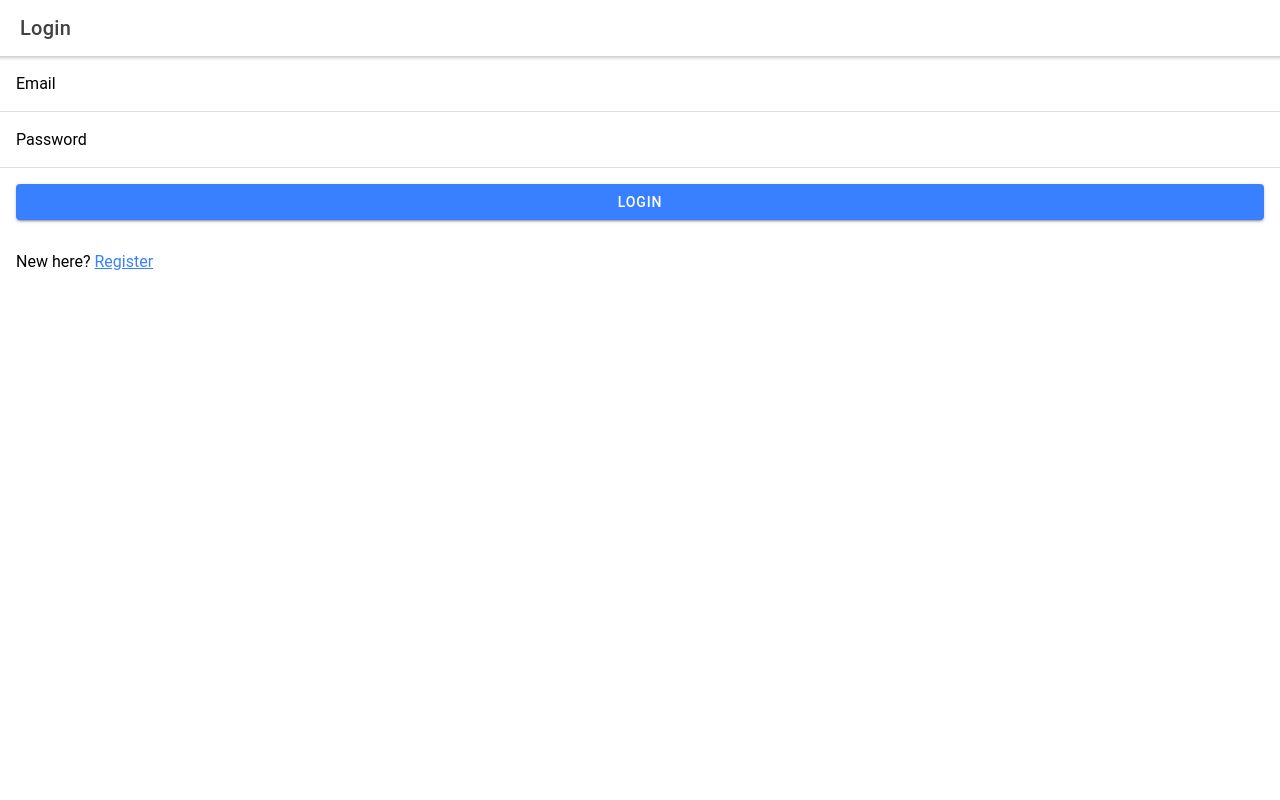
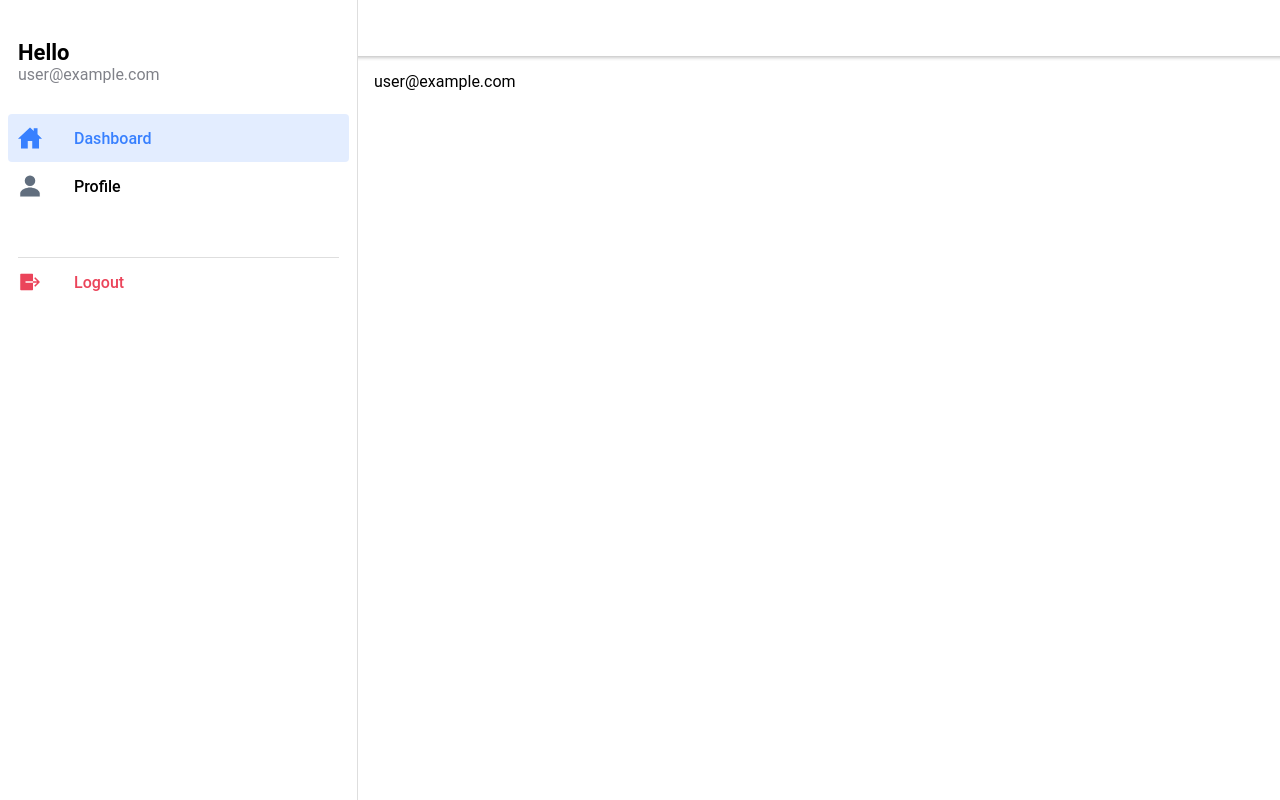
Before and after one commit to nguyenduong2612/kanedu, a React (Create React App) app: page / in a window 1280 px wide. Before the commit this address led to /login. Built offline with nearby package versions, Linux system fonts and the light colour scheme; no server answers; sample sign-in values are in the browser's storage.

Commit message:
add side menu

```diff
--- a/src/App.tsx
+++ b/src/App.tsx
@@ -1,6 +1,6 @@
-import React from 'react';
+import React, { useEffect, useState } from 'react';
 import { Redirect, Route } from 'react-router-dom';
-import { IonApp, IonRouterOutlet } from '@ionic/react';
+import { IonApp, IonRouterOutlet, IonSpinner } from '@ionic/react';
 import { IonReactRouter } from '@ionic/react-router';
 import Home from './pages/Home';
 import Login from './pages/Login';
@@ -24,19 +24,47 @@ import '@ionic/react/css/display.css';
 
 /* Theme variables */
 import './theme/variables.css';
+import { getCurrentUser } from './config/firebaseConfig';
 
-const App: React.FC = () => (
+const App: React.FC = () => {
+  const [busy, setBusy] = useState<boolean>(true)
+  const [user, setUser] = useState<any>(null)
+
+  useEffect(() => {
+    getCurrentUser().then(user => {
+      //console.log(user)
+      if (user) {
+        setUser(user)
+        window.history.replaceState({}, '', '/')
+      } else {
+        window.history.replaceState({}, '', '/login')
+      }
+      setBusy(false)
+    })
+  })
+
+  return (
     <IonApp>
+      {busy ? <IonSpinner /> :
         <IonReactRouter>
           <IonRouterOutlet>
+
             <Route path="/login" component={Login} exact />
             <Route path="/register" component={Register} exact />
-        <Route path="/" component={Home} exact />
+            <Route
+              path='/'
+              render={() => (
+                <Home
+                  {...user}
+                />
+              )}
+              exact
+            />
 
-        <Route exact path="/" render={() => <Redirect to="/login" />} />
           </IonRouterOutlet>
         </IonReactRouter>
+      }
     </IonApp>
-);
+)};
 
 export default App;
--- /dev/null
+++ b/src/components/sidemenu/SideMenu.css
@@ -0,0 +1,109 @@
+ion-menu ion-content {
+  --background: var(--ion-item-background, var(--ion-background-color, #fff));
+}
+
+ion-menu.md ion-content {
+  --padding-start: 8px;
+  --padding-end: 8px;
+  --padding-top: 20px;
+  --padding-bottom: 20px;
+}
+
+ion-menu.md ion-list {
+  padding: 20px 0;
+}
+
+ion-menu.md ion-note {
+  margin-bottom: 30px;
+}
+
+ion-menu.md ion-list-header, ion-menu.md ion-note {
+  padding-left: 10px;
+}
+
+ion-menu.md ion-list#inbox-list ion-list-header {
+  font-size: 22px;
+  font-weight: 600;
+  min-height: 20px;
+}
+
+ion-menu.md ion-list#labels-list ion-list-header {
+  font-size: 16px;
+  margin-bottom: 18px;
+  color: #757575;
+  min-height: 26px;
+}
+
+ion-menu.md ion-item {
+  --padding-start: 10px;
+  --padding-end: 10px;
+  border-radius: 4px;
+}
+
+ion-menu.md ion-item.selected {
+  --background: rgba(var(--ion-color-primary-rgb), 0.14);
+}
+
+ion-menu.md ion-item.selected ion-icon {
+  color: var(--ion-color-primary);
+}
+
+ion-menu.md ion-item ion-icon {
+  color: #616e7e;
+}
+
+ion-menu.md ion-item ion-label {
+  font-weight: 500;
+}
+
+ion-menu.ios ion-content {
+  --padding-bottom: 20px;
+}
+
+ion-menu.ios ion-list {
+  padding: 20px 0 0 0;
+}
+
+ion-menu.ios ion-note {
+  line-height: 24px;
+  margin-bottom: 20px;
+}
+
+ion-menu.ios ion-item {
+  --padding-start: 16px;
+  --padding-end: 16px;
+  --min-height: 50px;
+}
+
+ion-menu.ios ion-item ion-icon {
+  font-size: 24px;
+  color: #73849a;
+}
+
+ion-menu.ios ion-item .selected ion-icon {
+  color: var(--ion-color-primary);
+}
+
+ion-menu.ios ion-list#labels-list ion-list-header {
+  margin-bottom: 8px;
+}
+
+ion-menu.ios ion-list-header,
+ion-menu.ios ion-note {
+  padding-left: 16px;
+  padding-right: 16px;
+}
+
+ion-menu.ios ion-note {
+  margin-bottom: 8px;
+}
+
+ion-note {
+  display: inline-block;
+  font-size: 16px;
+  color: var(--ion-color-medium-shade);
+}
+
+ion-item.selected {
+  --color: var(--ion-color-primary);
+}
--- /dev/null
+++ b/src/components/sidemenu/SideMenu.tsx
@@ -0,0 +1,75 @@
+import {
+  IonContent,
+  IonIcon,
+  IonItem,
+  IonLabel,
+  IonList,
+  IonListHeader,
+  IonMenu,
+  IonMenuToggle,
+  IonNote,
+} from '@ionic/react';
+
+import React, { useState } from 'react';
+import { useLocation } from 'react-router-dom';
+import { logOutOutline, logOutSharp, homeOutline, homeSharp, personOutline, personSharp } from 'ionicons/icons';
+import './SideMenu.css';
+import { signoutUser } from '../../config/firebaseConfig';
+
+interface AppPage {
+  url: string;
+  iosIcon: string;
+  mdIcon: string;
+  title: string;
+}
+
+const appPages: AppPage[] = [
+  {
+    title: 'Dashboard',
+    url: '/',
+    iosIcon: homeOutline,
+    mdIcon: homeSharp
+  },
+  {
+    title: 'Profile',
+    url: '/profile',
+    iosIcon: personOutline,
+    mdIcon: personSharp
+  }
+];
+
+
+const SideMenu: React.FC = (props) => {
+  const location = useLocation();
+  const [user, setUser] = useState<any>(props)
+
+  return (
+    <IonMenu contentId="main" type="overlay">
+      <IonContent>
+        <IonList id="inbox-list">
+          <IonListHeader>Hello</IonListHeader>
+          <IonNote>{user.email}</IonNote>
+          {appPages.map((appPage, index) => {
+            return (
+              <IonMenuToggle key={index} autoHide={false}>
+                <IonItem className={location.pathname === appPage.url ? 'selected' : ''} routerLink={appPage.url} routerDirection="none" lines="none" detail={false}>
+                  <IonIcon slot="start" ios={appPage.iosIcon} md={appPage.mdIcon} />
+                  <IonLabel>{appPage.title}</IonLabel>
+                </IonItem>
+              </IonMenuToggle>
+            );
+          })}
+          <IonMenuToggle autoHide={false}>
+            <IonItem />
+            <IonItem onClick={signoutUser} routerDirection="none" lines="none" detail={false}>
+              <IonIcon color="danger" slot="start" ios={logOutOutline} md={logOutSharp} />
+              <IonLabel color="danger">Logout</IonLabel>
+            </IonItem>
+          </IonMenuToggle>
+        </IonList>
+      </IonContent>
+    </IonMenu>
+  );
+};
+
+export default SideMenu;
--- a/src/config/firebaseConfig.ts
+++ b/src/config/firebaseConfig.ts
@@ -14,15 +14,34 @@ const config = {
 
 firebase.initializeApp(config)
 
+export function getCurrentUser() {
+  return new Promise((resolve) => {
+    const unsubcribe = firebase.auth().onAuthStateChanged(user => {
+      if (user) {
+        resolve(user)
+      } else {
+        resolve(null)
+      }
+      unsubcribe()
+    })
+  })
+}
+
 export async function loginUser(email: string, password: string) {
   try {
     const res = await firebase.auth().signInWithEmailAndPassword(email, password)
+    window.location.replace('/')
     return true
 
   } catch(error) {
     console.log(error)
     return false
   }
+}
+
+export async function signoutUser() {
+  await firebase.auth().signOut()
+  window.location.replace('/')
 }
 
 export async function signupUser(email: string, password: string) {
--- a/src/pages/Home.css
+++ b/src/pages/Home.css
@@ -0,0 +1,4 @@
+.menu-btn {
+  float: left;
+  margin-left: 5px;
+}
--- a/src/pages/Home.tsx
+++ b/src/pages/Home.tsx
@@ -1,14 +1,19 @@
-import { IonContent, IonHeader, IonPage, IonTitle, IonToolbar, IonItem } from '@ionic/react';
-import React from 'react';
-import ExploreContainer from '../components/ExploreContainer';
+import { IonContent, IonHeader, IonPage, IonTitle, IonToolbar, IonItem, IonButton, IonMenu, IonList, IonApp, IonMenuButton, IonSplitPane } from '@ionic/react';
+import React, { useState } from 'react';
 import './Home.css';
+import SideMenu from '../components/sidemenu/SideMenu';
 
-const Home: React.FC = () => {
+const Home: React.FC = (props) => {
+  const [user, setUser] = useState<any>(props)
+
+  //console.log(user.email)
   return (
-    <IonPage>
+    <IonSplitPane contentId="main">
+      <SideMenu {...user} />
+      <IonPage id='main'>
         <IonHeader>
           <IonToolbar>
-          <IonTitle>Dashboard</IonTitle>
+            <IonMenuButton className='menu-btn' color='dark'></IonMenuButton>
           </IonToolbar>
         </IonHeader>
         <IonContent fullscreen>
@@ -19,11 +24,13 @@ const Home: React.FC = () => {
           </IonHeader>
 
           <IonItem lines='none'>
-          <p></p>
+            <p>{user.email}</p>
           </IonItem>
+
         </IonContent>
       </IonPage>
+    </IonSplitPane>
   );
 };
 
-export default Home;
+export default Home
--- a/src/pages/Login.tsx
+++ b/src/pages/Login.tsx
@@ -1,4 +1,4 @@
-import { IonContent, IonItem, IonLabel, IonInput, IonList, IonHeader, IonPage, IonTitle, IonToolbar, IonButton, IonImg, IonText } from '@ionic/react';
+import { IonContent, IonItem, IonLabel, IonInput, IonList, IonHeader, IonPage, IonTitle, IonToolbar, IonButton, IonImg, IonText, IonLoading } from '@ionic/react';
 import React, { useState, useEffect } from 'react';
 import './Login.css';
 import { Plugins } from '@capacitor/core';
@@ -7,6 +7,7 @@ import { loginUser } from '../config/firebaseConfig';
 import { toast } from '../utils/toast';
 
 const Login: React.FC = () => {
+  const [busy, setBusy] = useState<boolean>(false)
   const [email, setEmail] = useState<string>('')
   const [password, setPassword] = useState<string>('')
 
@@ -19,13 +20,16 @@ const Login: React.FC = () => {
       return toast('Email and password are required')
     }
 
+    setBusy(true)
     const res = await loginUser(email, password)
 
     if (res) {
-      return toast('Login success')
+      toast('Login success')
     } else {
-      return toast('Login failed')
+      toast('Password does not match')
     }
+
+    setBusy(false)
   }
 
   return (
@@ -35,6 +39,7 @@ const Login: React.FC = () => {
           <IonTitle>Login</IonTitle>
         </IonToolbar>
       </IonHeader>
+      <IonLoading message='Please wait' duration={0} isOpen={busy}/>
       <IonContent fullscreen >
 
         <IonItem>
--- a/src/pages/Register.tsx
+++ b/src/pages/Register.tsx
@@ -1,4 +1,4 @@
-import { IonContent, IonText, IonItem, IonInput, IonHeader, IonPage, IonTitle, IonToolbar, IonButton, IonLabel } from '@ionic/react';
+import { IonContent, IonText, IonItem, IonInput, IonHeader, IonPage, IonTitle, IonToolbar, IonButton, IonLabel, IonLoading } from '@ionic/react';
 import React, { useState } from 'react';
 //import './Register.css';
 import { Plugins } from '@capacitor/core';
@@ -7,6 +7,7 @@ import { signupUser } from '../config/firebaseConfig';
 import { toast } from '../utils/toast';
 
 const Register: React.FC = () => {
+  const [busy, setBusy] = useState<boolean>(false)
   const [email, setEmail] = useState<string>('')
   const [password, setPassword] = useState<string>('')
   const [confirmPassword, setConfirmPassword] = useState<string>('')
@@ -17,18 +18,18 @@ const Register: React.FC = () => {
     }
 
     if (password == confirmPassword) {
+      setBusy(true)
       const res = await signupUser(email, password)
 
       if (res) {
-        return toast('Register success')
+        toast('Register success')
       } else {
         console.log('Register failed')
       }
+      setBusy(false)
     } else {
-      return toast('Passwords do not match')
+      toast('Passwords do not match')
     }
-
-
   }
 
   return (
@@ -38,6 +39,7 @@ const Register: React.FC = () => {
           <IonTitle>Register</IonTitle>
         </IonToolbar>
       </IonHeader>
+      <IonLoading message='Please wait' duration={0} isOpen={busy}/>
       <IonContent fullscreen>
         <IonItem>
           <IonLabel position="floating">Email</IonLabel>
```
Lines whose indentation alone changed are shown as unchanged.
